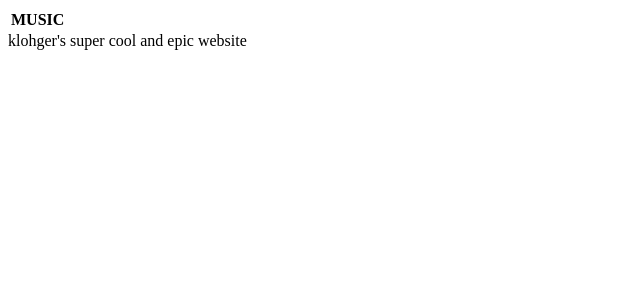
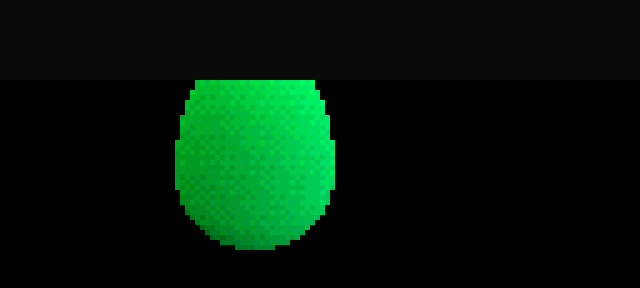
Before and after one commit to Klohger/klohger.github.io, a plain HTML site: page index.html in a window 1280 px wide. Shown: the whole page, without its empty margins (0-640 px from the left). Drawn offline with Linux system fonts and the light colour scheme.

Commit message:
the beginnening of the end

```diff
--- a/index.css
+++ b/index.css
@@ -1,15 +1,22 @@
-html, body {
+html,
+body {
   width: 100%;
   height: 100%;
+  display: block;
   background-color: #0a0a0a;
   color: white;
+}
+
+* {
   padding: 0;
   margin: 0;
+  image-rendering: pixelated;
 }
 
 canvas {
-	--width: min(100vw, 50vh);
-	--heigth: min(100vh, 200vw);
-	width: var(--width);
-	height: var(--height);
+  width: min(100vw, 200vh);
+  height: min(100vh, 50vw);
+  top: max(0px, 50vh - 25vw);
+  left: max(0px, 50vw - 100vh);
+  position: absolute;
 }
--- a/index.html
+++ b/index.html
@@ -1,27 +1,16 @@
+<!DOCTYPE html>
+
 <html>
 
 	<head>
-		<link href='./css/style.css' rel=stylesheet />
+		<link rel="stylesheet" href='./index.css' />
+		<link rel="icon" href="./icon.ico" />
 		<title>me.com</title>
 	</head>
 
-	<body'>
-		<table id='header'>
-			<tr>
-				<th id='music-button' class = 'not-selectable impact'>
-					MUSIC
-				</th>
-			</tr>
-			</table>
+	<body>
 
-		<div class='header impact not-selectable' id='main-title'>
-			klohger's super cool and epic website
-			<div id='main-title-two' hidden=true>
-				2
-			</div>
-		</div>
+		<script src="index.js"></script>
+	</body>
 
-
-	</body>
-	<script src='./resource/music.js'></script>
 </html>
--- /dev/null
+++ b/index.js
@@ -0,0 +1,264 @@
+// @ts-check
+/**
+ * @typedef {{ref: WebGLTexture; loaded: boolean }} Texture
+ */
+/**
+ * @typedef {{program: WebGLProgram; attribLocations: {vertexPosition: number;}; uniforms: { counter: WebGLUniformLocation, texture: WebGLUniformLocation } }} ProgramInfo
+ */
+
+/**
+ *
+ * @param {string} err
+ * @returns { never}
+ */
+function panic(err) {
+  console.error(err);
+  document.body.innerHTML = err;
+  throw err;
+}
+
+/**
+ *
+ * @param {WebGL2RenderingContext} gl
+ */
+function initPositionBuffer(gl) {
+  // Create a buffer for the square's positions.
+  const positionBuffer = gl.createBuffer();
+
+  // Select the positionBuffer as the one to apply buffer
+  // operations to from here out.
+  gl.bindBuffer(gl.ARRAY_BUFFER, positionBuffer);
+
+  // Now create an array of positions for the square.
+  const positions = new Float32Array([1.0, 1.0, -1.0, 1.0, 1, -1.0, -1, -1.0]);
+
+  // Now pass the list of positions into WebGL to build the
+  // shape. We do this by creating a Float32Array from the
+  // JavaScript array, then use it to fill the current buffer.
+  gl.bufferData(gl.ARRAY_BUFFER, positions, gl.STATIC_DRAW);
+
+  return positionBuffer;
+}
+
+/**
+ *
+ * @param {WebGL2RenderingContext} gl
+ * @param {WebGLBuffer} buffer
+ * @param {ProgramInfo} programInfo
+ */
+function setPositionAttribute(gl, buffer, programInfo) {
+  const numComponents = 2; // pull out 2 values per iteration
+  const type = gl.FLOAT; // the data in the buffer is 32bit floats
+  const normalize = false; // don't normalize
+  const stride = 0; // how many bytes to get from one set of values to the next
+  // 0 = use type and numComponents above
+  const offset = 0; // how many bytes inside the buffer to start from
+  gl.bindBuffer(gl.ARRAY_BUFFER, buffer);
+  gl.vertexAttribPointer(
+    programInfo.attribLocations.vertexPosition,
+    numComponents,
+    type,
+    normalize,
+    stride,
+    offset
+  );
+  gl.enableVertexAttribArray(programInfo.attribLocations.vertexPosition);
+}
+
+/**
+ *
+ * @param {WebGL2RenderingContext} gl
+ * @param {GLenum} type
+ * @param {string} source
+ * @returns
+ */
+function loadShader(gl, type, source) {
+  const shader = gl.createShader(type);
+
+  if (shader == null) {
+    panic('failed to create shader');
+  }
+  // Send the source to the shader object
+
+  gl.shaderSource(shader, source);
+
+  // Compile the shader program
+
+  gl.compileShader(shader);
+
+  // See if it compiled successfully
+
+  if (!gl.getShaderParameter(shader, gl.COMPILE_STATUS)) {
+    const err = `An error occurred compiling the shaders: ${gl.getShaderInfoLog(
+      shader
+    )}`;
+    gl.deleteShader(shader);
+    panic(err);
+  }
+
+  return shader;
+}
+
+/**
+ *
+ * @param {WebGL2RenderingContext} gl
+ * @param {string} vsSource
+ * @param {string} fsSource
+ * @returns
+ */
+function initShaderProgram(gl, vsSource, fsSource) {
+  const vertexShader = loadShader(gl, gl.VERTEX_SHADER, vsSource);
+  const fragmentShader = loadShader(gl, gl.FRAGMENT_SHADER, fsSource);
+
+  // Create the shader program
+
+  const shaderProgram = gl.createProgram();
+  gl.attachShader(shaderProgram, vertexShader);
+  gl.attachShader(shaderProgram, fragmentShader);
+  gl.linkProgram(shaderProgram);
+
+  // If creating the shader program failed, alert
+
+  if (!gl.getProgramParameter(shaderProgram, gl.LINK_STATUS)) {
+    panic(
+      `Unable to initialize the shader program: ${gl.getProgramInfoLog(
+        shaderProgram
+      )}`
+    );
+  }
+
+  return shaderProgram;
+}
+
+/**
+ *
+ * @param {WebGL2RenderingContext} gl
+ * @param {string} url
+ * @param {GLenum} format
+ * @param {GLenum} type
+ */
+function createTexture(gl, url, format, type) {
+  let texture = {
+    ref: gl.createTexture(),
+    loaded: false,
+  };
+
+  const image = new Image();
+  image.onload = function (_ev) {
+    gl.bindTexture(gl.TEXTURE_2D, texture.ref);
+    gl.texImage2D(gl.TEXTURE_2D, 0, format, format, type, image);
+    gl.texParameteri(gl.TEXTURE_2D, gl.TEXTURE_MIN_FILTER, gl.NEAREST);
+    gl.texParameteri(gl.TEXTURE_2D, gl.TEXTURE_MAG_FILTER, gl.NEAREST);
+    gl.texParameteri(gl.TEXTURE_2D, gl.TEXTURE_WRAP_S, gl.CLAMP_TO_EDGE);
+    gl.texParameteri(gl.TEXTURE_2D, gl.TEXTURE_WRAP_T, gl.CLAMP_TO_EDGE);
+    texture.loaded = true;
+  };
+  image.src = url;
+  return texture;
+}
+
+const vsSource = `#version 300 es
+    in vec4 aVertexPosition;
+    void main() {
+      gl_Position = aVertexPosition;
+    }
+  `;
+const fsSource = `#version 300 es
+  precision lowp float;
+  precision lowp sampler2D;
+  out vec4 color;
+  uniform sampler2D uSampler;
+  uniform uint counter;
+  float arr[64] = float[64](0.0, 0.5, 0.125, 0.625, 0.03125, 0.53125, 0.15625, 0.65625, 0.75, 0.25, 0.875, 0.375, 0.78125, 0.28125, 0.90625, 0.40625, 0.1875, 0.6875, 0.0625, 0.5625, 0.21875, 0.71875, 0.09375, 0.59375, 0.9375, 0.4375, 0.8125, 0.3125, 0.96875, 0.46875, 0.84375, 0.34375, 0.046875, 0.546875, 0.171875, 0.671875, 0.015625, 0.515625, 0.140625, 0.640625, 0.796875, 0.296875, 0.921875, 0.421875, 0.765625, 0.265625, 0.890625, 0.390625, 0.234375, 0.734375, 0.109375, 0.609375, 0.203125, 0.703125, 0.078125, 0.578125, 0.984375, 0.484375, 0.859375, 0.359375, 0.953125, 0.453125, 0.828125, 0.328125);
+
+  vec3 dither(vec3 a) {
+    return floor(vec3(15.0,15.0,15.0)*a + arr[uint(gl_FragCoord.x) & 7u | (((uint(gl_FragCoord.y) & 7u) << 3))]) / vec3(15.0,15.0,15.0);
+  }
+
+
+  vec3 hsv2rgb(vec3 c)
+  {
+    vec4 K = vec4(1.0, 2.0 / 3.0, 1.0 / 3.0, 3.0);
+    vec3 p = abs(fract(c.xxx + K.xyz) * 6.0 - K.www);
+    return c.z * mix(K.xxx, clamp(p - K.xxx, 0.0, 1.0), c.y);
+  }
+  void main() {
+    uint c = counter;
+    c = 0u;
+
+    vec2 barbo = texelFetch(uSampler, ivec2(gl_FragCoord)+ivec2(-35,-78), 0).ra;
+
+    color = vec4(mix(vec3(0.0),dither( barbo.x * hsv2rgb(vec3(gl_FragCoord.x*0.00130718954248366 + float(counter) * 0.0234375,1.0,1.0))), barbo.y),1.0);
+  }
+  `;
+
+function main() {
+  const canvas = document.createElement('canvas');
+  canvas.width = 256;
+  canvas.height = 128;
+  document.body.appendChild(canvas);
+  const gl = canvas.getContext('webgl2', {
+    alpha: false,
+    antialias: false,
+    stencil: false,
+    desynchronized: true,
+    preserveDrawingBuffer: false,
+  });
+  if (gl == null) {
+    panic("can't get te gl2");
+  }
+  const pos_buf = initPositionBuffer(gl);
+  const shaderProgram = initShaderProgram(gl, vsSource, fsSource);
+  const programInfo = {
+    program: shaderProgram,
+    attribLocations: {
+      vertexPosition: gl.getAttribLocation(shaderProgram, 'aVertexPosition'),
+    },
+    uniforms: {
+      counter: (() => {
+        const counter = gl.getUniformLocation(shaderProgram, 'counter');
+        if (counter === null) {
+          panic("uniform 'counter' missing");
+        }
+        return counter;
+      })(),
+      texture: (() => {
+        const counter = gl.getUniformLocation(shaderProgram, 'uSampler');
+        if (counter === null) {
+          panic("uniform 'uSampler' missing");
+        }
+        return counter;
+      })(),
+    },
+  };
+  gl.pixelStorei(gl.UNPACK_FLIP_Y_WEBGL, true);
+  let image = createTexture(
+    gl,
+    './assets/textures/body.png',
+    gl.LUMINANCE_ALPHA,
+    gl.UNSIGNED_BYTE
+  );
+  let counter = 0;
+  setInterval(function () {
+    gl.clearColor(0.0, 0.0, 0.0, 1.0);
+    //gl.viewport(0, 0, 1, 1);
+    gl.clearDepth(1.0);
+    gl.enable(gl.DEPTH_TEST);
+    gl.depthFunc(gl.LEQUAL);
+
+    gl.clear(gl.COLOR_BUFFER_BIT | gl.DEPTH_BUFFER_BIT);
+
+    setPositionAttribute(gl, pos_buf, programInfo);
+    gl.useProgram(programInfo.program);
+    if (image.loaded) {
+      gl.activeTexture(gl.TEXTURE0);
+      gl.bindTexture(gl.TEXTURE_2D, image.ref);
+      gl.uniform1i(programInfo.uniforms.texture, 0);
+      gl.uniform1ui(programInfo.uniforms.counter, counter);
+      gl.drawArrays(gl.TRIANGLE_STRIP, 0, 4);
+      counter++;
+    }
+  }, 50);
+}
+
+main();
```
Also changed, not shown: depared/walk_animation.png (added), icon.ico (added), 6 other files. Lines whose indentation alone changed are shown as unchanged.
